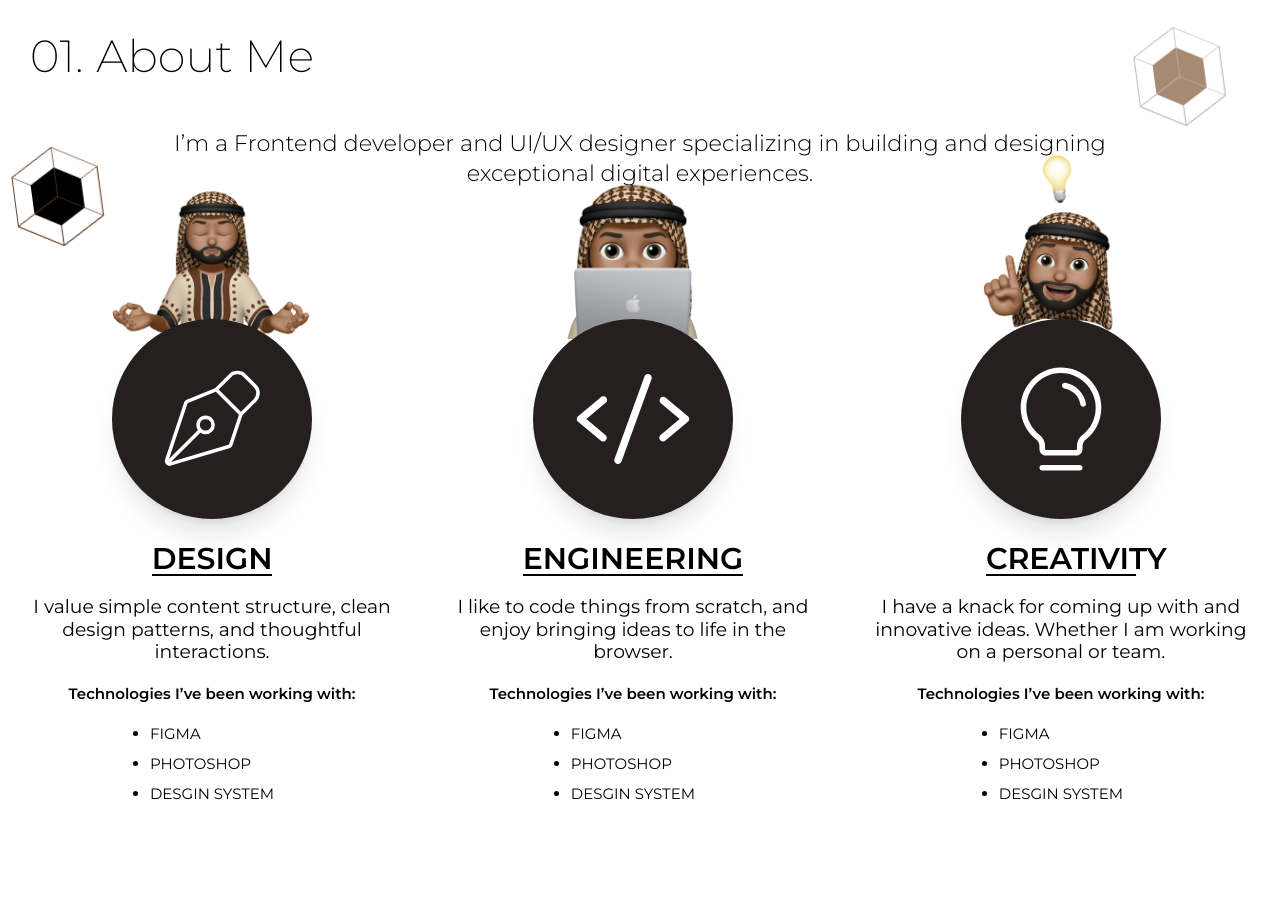
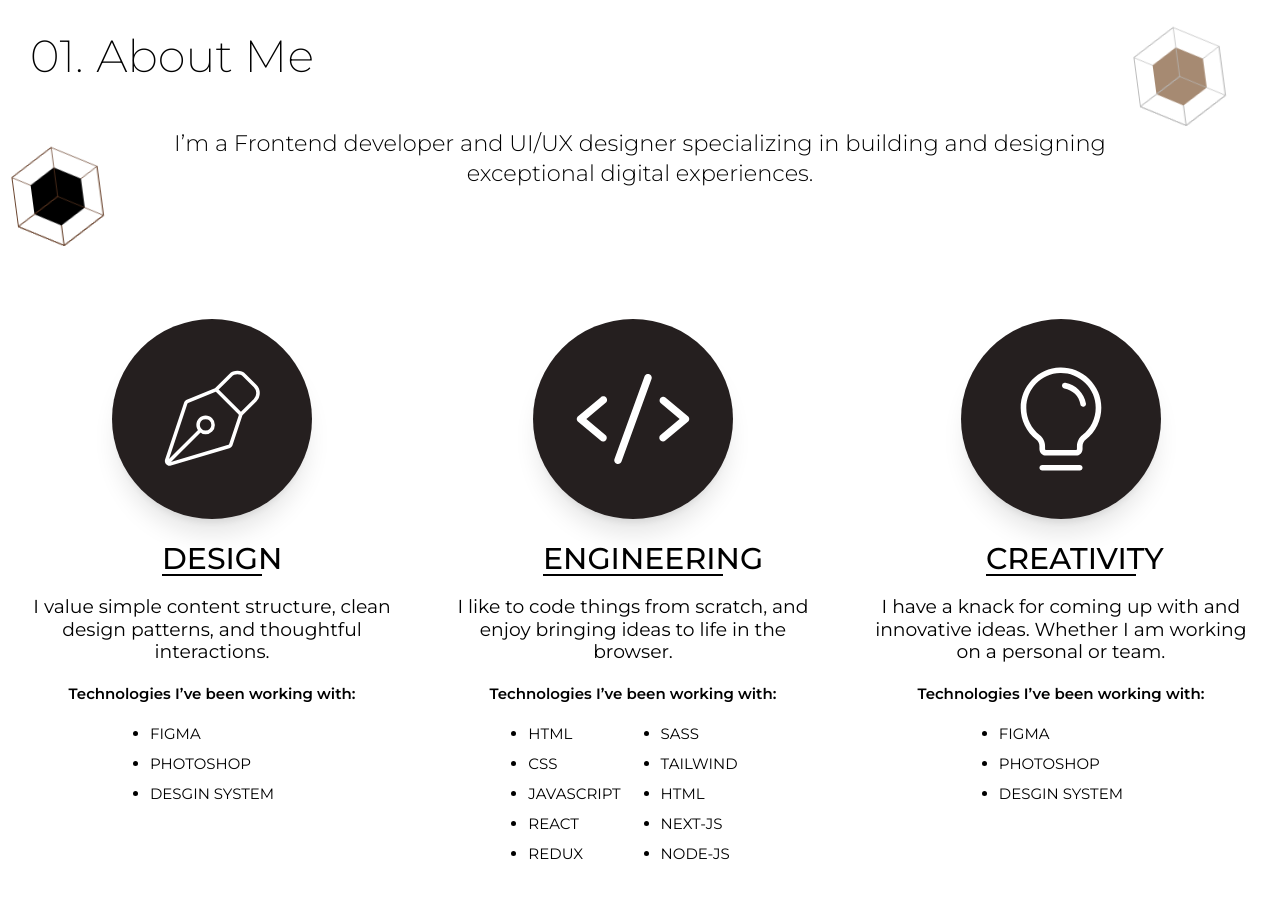
Before and after one commit to eyuel23/Portfolio-v1, a Next.js app: page / in a window 1280 px wide. Shown: the part 860-1758 px from the top of the page. Built offline with nearby package versions, Linux system fonts and the light colour scheme.

Commit message:
made memoji pop on hover

```diff
--- a/components/About/index.js
+++ b/components/About/index.js
@@ -1,5 +1,5 @@
 import Image from "next/image";
-import React from "react";
+import React, { useState } from "react";
 import Heading from "../heading";
 import design from "../../public/design.svg";
 import code from "../../public/code.svg";
@@ -10,6 +10,11 @@ import designMe from "../../public/designMemoji.png";
 import codeMe from "../../public/codeMemoji.png";
 import creativityMe from "../../public/creativeMemoji.png";
 export default function About() {
+  const [show, setShow] = useState(false);
+  const memojiHandler = () => {
+    setShow(true);
+    console.log("here");
+  };
   return (
     <section className="bg-white min-h-screen h-[95rem] flex flex-col gap-52 relative pt-20 overflow-hidden">
       <div className="w-[100%] flex flex-col gap-8">
@@ -25,16 +30,21 @@ export default function About() {
       <div className="flex justify-around text-center">
         <div className="flex flex-col items-center gap-10">
           <div className="relative">
+            {show && (
               <div className="absolute -top-72 ">
                 <Image src={designMe} alt="create" />
               </div>
-            <div className="bg-primary rounded-full h-80 w-80 flex items-center justify-center shadow-xl relative z-10">
+            )}
+            <div
+              className="bg-primary rounded-full h-80 w-80 flex items-center justify-center shadow-xl relative z-10"
+              onMouseEnter={memojiHandler}
+            >
               <Image src={design} alt="design" width={120} height={120} />
             </div>
           </div>
 
           <div className="flex flex-col items-center text-black gap-8">
-            <h1 className="font-semibold text-5xl border-b-2 border-black">
+            <h1 className=" font-medium text-5xl border-b-2 w-40 border-black">
               DESIGN
             </h1>
             <h1 className="text-3xl">
@@ -56,16 +66,21 @@ export default function About() {
         </div>
         <div className="flex flex-col items-center gap-10">
           <div className="relative">
+            {show && (
               <div className="absolute -top-72 ">
                 <Image src={codeMe} alt="create" />
               </div>
-            <div className="bg-primary rounded-full h-80 w-80 flex items-center justify-center shadow-xl relative z-10">
+            )}
+            <div
+              className="bg-primary rounded-full h-80 w-80 flex items-center justify-center shadow-xl relative z-10"
+              onMouseEnter={memojiHandler}
+            >
               <Image src={code} alt="design" width={120} height={120} />
             </div>
           </div>
 
           <div className="flex flex-col items-center text-black gap-8">
-            <h1 className="font-semibold text-5xl border-b-2 border-black">
+            <h1 className="font-medium text-5xl border-b-2 w-72 border-black">
               ENGINEERING
             </h1>
             <h1 className="text-3xl">
@@ -77,27 +92,41 @@ export default function About() {
             <h1 className="text-2xl font-semibold">
               Technologies I’ve been working with:
             </h1>
-            <div className="flex font-normal text-2xl text-start">
+            <div className="flex font-normal gap-16 text-2xl text-start">
+              <ul className="flex flex-col gap-4 font-normal list-disc">
+                <li>HTML</li>
+                <li>CSS</li>
+                <li>JAVASCRIPT</li>
+                <li>REACT</li>
+                <li>REDUX</li>
+              </ul>
               <ul className="flex flex-col gap-4 list-disc">
-                <li>FIGMA</li>
-                <li>PHOTOSHOP</li>
-                <li>DESGIN SYSTEM</li>
+                <li>SASS</li>
+                <li>TAILWIND</li>
+                <li>HTML</li>
+                <li>NEXT-JS</li>
+                <li>NODE-JS</li>
               </ul>
             </div>
           </div>
         </div>
         <div className="flex flex-col items-center gap-10">
           <div className="relative">
+            {show && (
               <div className="absolute -top-72 ">
                 <Image src={creativityMe} alt="create" />
               </div>
-            <div className="bg-primary rounded-full h-80 w-80 flex items-center justify-center shadow-xl relative z-10">
+            )}
+            <div
+              className="bg-primary rounded-full h-80 w-80 flex items-center justify-center shadow-xl relative z-10"
+              onMouseEnter={memojiHandler}
+            >
               <Image src={light} alt="design" width={120} height={120} />
             </div>
           </div>
 
           <div className="flex flex-col items-center text-black gap-8">
-            <h1 className="font-semibold text-5xl border-b-2 border-black w-60 inline-block">
+            <h1 className="font-medium text-5xl border-b-2 border-black w-60 inline-block">
               CREATIVITY
             </h1>
             <h1 className="text-3xl">
```
Lines whose indentation alone changed are shown as unchanged.
